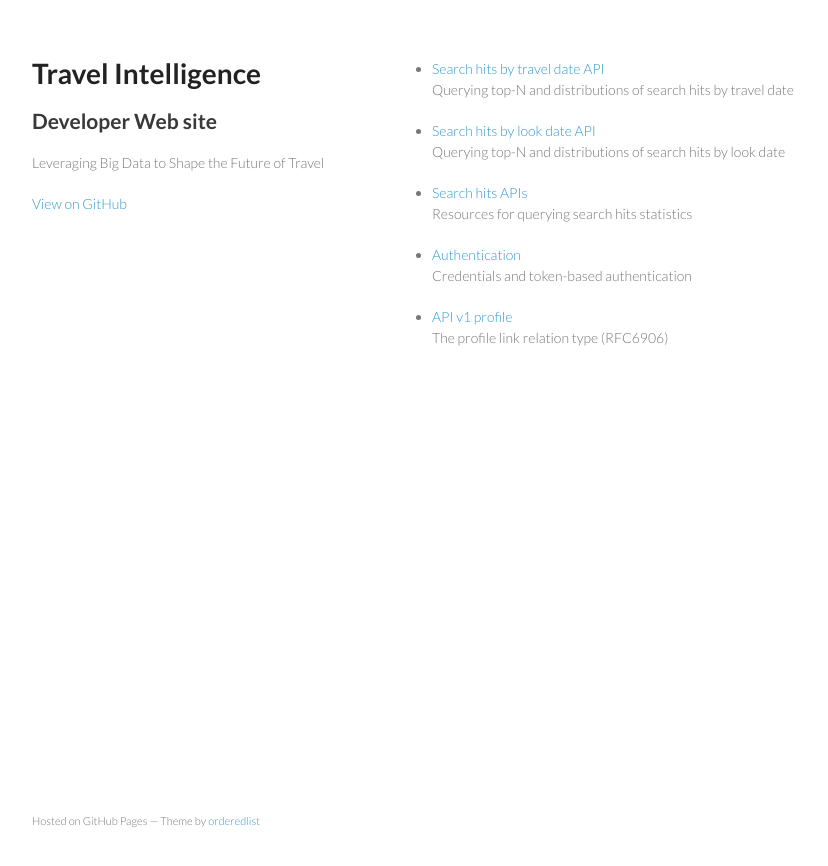
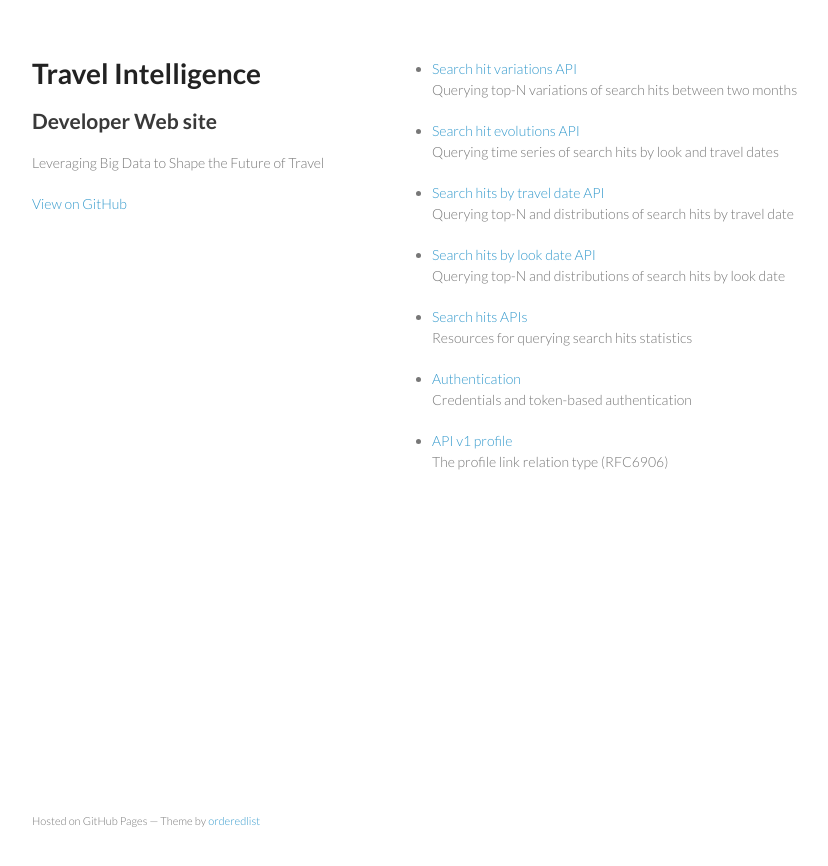
Before and after one commit to travel-intelligence/travel-intelligence.github.io, a Jekyll site: the page built from index.html, in a window 1280 px wide. Shown: the top 866 px of the page, without its empty margins (128-956 px from the left). Built offline with Jekyll 4.4.1, drawn with Linux system fonts in a browser that asks for light colours; some of the changed lines change nothing that is shown.

Commit message:
Documentation of the search hit evolutions and variations APIs.

```diff
--- a/_posts/2013-11-19-search-travel-hits.md
+++ b/_posts/2013-11-19-search-travel-hits.md
@@ -21,8 +21,8 @@
 * `total`: total number of hits.
 * `top_onds`: top 50 *origin and destination* pairs of cities.
 * `top_destinations`: top 50 destination cities.
-* `advance_search`: distribution of look dates in weeks prior to departure.
-* `duration`: distribution of stay durations in days.
+* `advance_search`: distribution of hits by look date in weeks prior to departure.
+* `duration`: distribution of hits by stay durations in days.
 
 Example:
 
--- /dev/null
+++ b/_posts/2013-11-22-search-hit-evolutions.md
@@ -0,0 +1,173 @@
+---
+layout: post
+title: Search hit evolutions API
+excerpt: Querying time series of search hits by look and travel dates
+---
+
+The URL of the time series of search hits by look and travel dates is given
+by the `q_search_evolution` relation type in the inventory of `analyses`
+given by the API entry point.
+
+The `q_search_evolution` relation type expects the following query parameters:
+* `market`: 2-letter IATA country code of the point of sale
+* `origin`: 3-letter IATA code of the departure city (**optional**)
+* `destination`: 3-letter IATA code of the arrival city (**optional**)
+
+Two datasets are represented by this resource:
+* `look_date`: time series of number of hits by look date.
+* `travel_date`: time series of number of hits by travel date.
+* `look_weekday`: distribution of hits by day of week of look date.
+* `travel_weekday`: distribution of hits by day of week of travel date.
+
+Example:
+
+    $ curl -v ".../search_hit_evolutions?market=FR&origin=NCE" \
+      -H 'Accept: application/json' \
+      -H 'Authorization: Token 2TqLvAPc1HZMnUQVybko'
+
+    {
+      "search_hit_evolutions": {
+        "look_date": {
+          "value": [76119, 90779, 105690, 105257, 112045, ... ],
+          "dimension": {
+            "id": ["hit", "origin", "date"],
+            "size": [1, 1, 730],
+            "role": {"time": ["date"], "metric": ["hit"], "geo": ["origin"]},
+            "hit": {"category": {"unit": {"hit": {"type": "count"}}}},
+            "date": {
+              "category": {
+                "index": {
+                  "2011-10-01": 0,
+                  "2011-10-02": 1,
+                  "2011-10-03": 2,
+                  "2011-10-04": 3,
+                  "2011-10-05": 4,
+                  ...
+                }
+              }
+            },
+            "origin": {
+              "category": {
+                "index": {"NCE": 0},
+                "label": {"NCE": "Nice"},
+                "coordinates": {"NCE": [7.26608, 43.70313]}
+              },
+              "links": {
+                "dim": "https://staging.travel-intelligence.com/api/v1/dimensions/city"
+              }
+            }
+          }
+        },
+        "travel_date": {
+          "value": [526, 1478, 3046, 4812, 7095, ... ],
+          "dimension": {
+            "id": ["hit", "origin", "date"],
+            "size": [1, 1, 730],
+            "role": {"time": ["date"], "metric": ["hit"], "geo": ["origin"]},
+            "hit": {"category": {"unit": {"hit": {"type": "count"}}}},
+            "date": {
+              "category": {
+                "index": {
+                  "2011-10-01": 0,
+                  "2011-10-02": 1,
+                  "2011-10-03": 2,
+                  "2011-10-04": 3,
+                  "2011-10-05": 4,
+                  ...
+                }
+              }
+            },
+            "origin": {
+              "category": {
+                "index": {"NCE": 0},
+                "label": {"NCE": "Nice"},
+                "coordinates": {"NCE": [7.26608, 43.70313]}
+              },
+              "links": {
+                "dim": "https://staging.travel-intelligence.com/api/v1/dimensions/city"
+              }
+            }
+          }
+        },
+        "look_weekday": {
+          "value": [
+            14163657,
+            14790299,
+            14265870,
+            13906838,
+            13437797,
+            12708514,
+            11690989
+          ],
+          "dimension": {
+            "id": ["hit", "origin", "weekday"],
+            "size": [1, 1, 7],
+            "role": {"metric": ["hit"], "geo": ["origin"]},
+            "hit": {"category": {"unit": {"hit": {"type": "count"}}}},
+            "weekday": {
+              "category": {
+                "index": {
+                  "Sun": 0,
+                  "Mon": 1,
+                  "Tue": 2,
+                  "Wed": 3,
+                  "Thu": 4,
+                  "Fri": 5,
+                  "Sat": 6
+                }
+              }
+            },
+            "origin": {
+              "category": {
+                "index": {"NCE": 0},
+                "label": {"NCE": "Nice"},
+                "coordinates": {"NCE": [7.26608, 43.70313]}
+              },
+              "links": {
+                "dim": "https://staging.travel-intelligence.com/api/v1/dimensions/city"
+              }
+            }
+          }
+        },
+        "travel_weekday": {
+          "value": [
+            11348390,
+            13166826,
+            10094463,
+            11079195,
+            13228679,
+            18722993,
+            17323418
+          ],
+          "dimension": {
+            "id": ["hit", "origin", "weekday"],
+            "size": [1, 1, 7],
+            "role": {"metric": ["hit"], "geo": ["origin"]},
+            "hit": {"category": {"unit": {"hit": {"type": "count"}}}},
+            "weekday": {
+              "category": {
+                "index": {
+                  "Sun": 0,
+                  "Mon": 1,
+                  "Tue": 2,
+                  "Wed": 3,
+                  "Thu": 4,
+                  "Fri": 5,
+                  "Sat": 6
+                }
+              }
+            },
+            "origin": {
+              "category": {
+                "index": {"NCE": 0},
+                "label": {"NCE": "Nice"},
+                "coordinates": {"NCE": [7.26608, 43.70313]}
+              },
+              "links": {
+                "dim": "https://staging.travel-intelligence.com/api/v1/dimensions/city"
+              }
+            }
+          }
+        }
+      }
+    }
--- /dev/null
+++ b/_posts/2013-11-22-search-hit-variations.md
@@ -0,0 +1,181 @@
+---
+layout: post
+title: Search hit variations API
+excerpt: Querying top-N variations of search hits between two months
+---
+
+The URL of the top-N relative variations of search hits between two months is
+given by the `q_search_variation` relation type in the inventory of `analyses`
+represented by the API entry point.
+
+The `q_search_variation` relation type expects the following query parameters:
+* `market`: 2-letter IATA country code of the point of sale
+* `month_a`: month of interest for the travel date, formatted as YYYY-MM
+* `month_b`: month to be compared with, as travel date formatted as YYYY-MM
+
+Four datasets are represented by this resource:
+* `top_up_destinations`: top 50 destination cities with greatest relative increase.
+* `top_down_destinations`: top 50 destination cities with greatest relative decrease.
+* `top_up_onds`: top 50 *origin and destination* pairs of cities with greatest relative increase.
+* `top_down_onds`: top 50 *origin and destination* pairs of cities with greatest relative decrease.
+
+Example:
+
+    $ curl -v ".../search_hit_variations?market=FR&month_a=2012-02&month_b=2012-01" \
+      -H 'Accept: application/json' \
+      -H 'Authorization: Token 2TqLvAPc1HZMnUQVybko'
+
+    {
+      "search_hit_variations": {
+        "top_up_destinations": {
+          "value": [380744, 271398, 775540, 615459, 33502, 27822, ... ],
+          "dimension": {
+            "id": ["hit", "destination", "month"],
+            "size": [1, 50, 2],
+            "role": {"geo": ["destination"], "time": ["month"], "metric": ["hit"]},
+            "hit": {"category": {"unit": {"hit": {"type": "count"}}}},
+            "destination": {
+              "category": {
+                "index": {
+                  "YTO": 0,
+                  "ASU": 1,
+                  "VAR": 2,
+                  ...
+                },
+                "label": {
+                  "YTO": "Toronto",
+                  "ASU": "Asuncion / Aeropuerto",
+                  "VAR": "Varna",
+                  ...
+                },
+                "coordinates": {
+                  "YTO": [-79.4163, 43.70011],
+                  "ASU": [-57.519133, -25.23985],
+                  "VAR": [27.91667, 43.21667],
+                  ...
+                }
+              },
+              "links": {
+                "dim": "https://staging.travel-intelligence.com/api/v1/dimensions/city"
+              }
+            },
+            "month": {
+              "category": {
+                "index": {
+                  "2012-02": 0,
+                  "2012-01": 1
+                }
+              }
+            }
+          }
+        },
+        "top_down_destinations": {
+          "value": [17573, 34207, 15084, 28459, 33874, 60947, ... ],
+          "dimension": {
+            "id": ["hit", "destination", "month"],
+            "size": [1, 50, 2],
+            "role": {"geo": ["destination"], "time": ["month"], "metric": ["hit"]},
+            "hit": {"category": {"unit": {"hit": {"type": "count"}}}},
+            "destination": {
+              "category": {
+                "index": {
+                  "DAC": 0,
+                  "BAH": 1,
+                  "GOI": 2,
+                  ...
+                },
+                "label": {
+                  "DAC": "Dhaka",
+                  "BAH": "Bahrain International Airport",
+                  "GOI": "Goa",
+                  ...
+                },
+                "coordinates": {
+                  "DAC": [90.40744, 23.7104],
+                  "BAH": [50.63361, 26.270834],
+                  "GOI": [73.91009, 15.50195],
+                  ...
+                }
+              },
+              "links": {
+                "dim": "https://staging.travel-intelligence.com/api/v1/dimensions/city"
+              }
+            },
+            "month": {
+              "category": {
+                "index": {
+                  "2012-02": 0,
+                  "2012-01": 1
+                }
+              }
+            }
+          }
+        },
+        "top_up_onds": {
+          "value": [48413, 16816, 54047, 21267, 56295, 23575, ... ],
+          "dimension": {
+            "id": ["hit", "origin_destination", "month"],
+            "size": [1, 50, 2],
+            "role": {"time": ["month"], "metric": ["hit"]},
+            "hit": {"category": {"unit": {"hit": {"type": "count"}}}},
+            "origin_destination": {
+              "category": {
+                "index": {
+                  "NCE-SYD": 0,
+                  "MRS-MEX": 1,
+                  "IST-SIN": 2,
+                  ...
+                },
+                "label": {
+                  "NCE-SYD": "Nice to Sydney",
+                  "MRS-MEX": "Marseille to Mexico City",
+                  "IST-SIN": "İstanbul to Singapore",
+                  ...
+                }
+              }
+            },
+            "month": {
+              "category": {
+                "index": {
+                  "2012-02": 0,
+                  "2012-01": 1
+                }
+              }
+            }
+          }
+        },
+        "top_down_onds": {
+          "value": [23844, 55760, 34150, 71307, 43896, 86967, ... ],
+          "dimension": {
+            "id": ["hit", "origin_destination", "month"],
+            "size": [1, 50, 2],
+            "role": {"time": ["month"], "metric": ["hit"]},
+            "hit": {"category": {"unit": {"hit": {"type": "count"}}}},
+            "origin_destination": {
+              "category": {
+                "index": {
+                  "TLS-DKR": 0,
+                  "MRS-DKR": 1,
+                  "LYS-DKR": 2,
+                  ...
+                },
+                "label": {
+                  "TLS-DKR": "Toulouse to Dakar",
+                  "MRS-DKR": "Marseille to Dakar",
+                  "LYS-DKR": "Lyon to Dakar",
+                  ...
+                }
+              }
+            },
+            "month": {
+              "category": {
+                "index": {
+                  "2012-02": 0,
+                  "2012-01": 1
+                }
+              }
+            }
+          }
+        }
+      }
+    }
```
